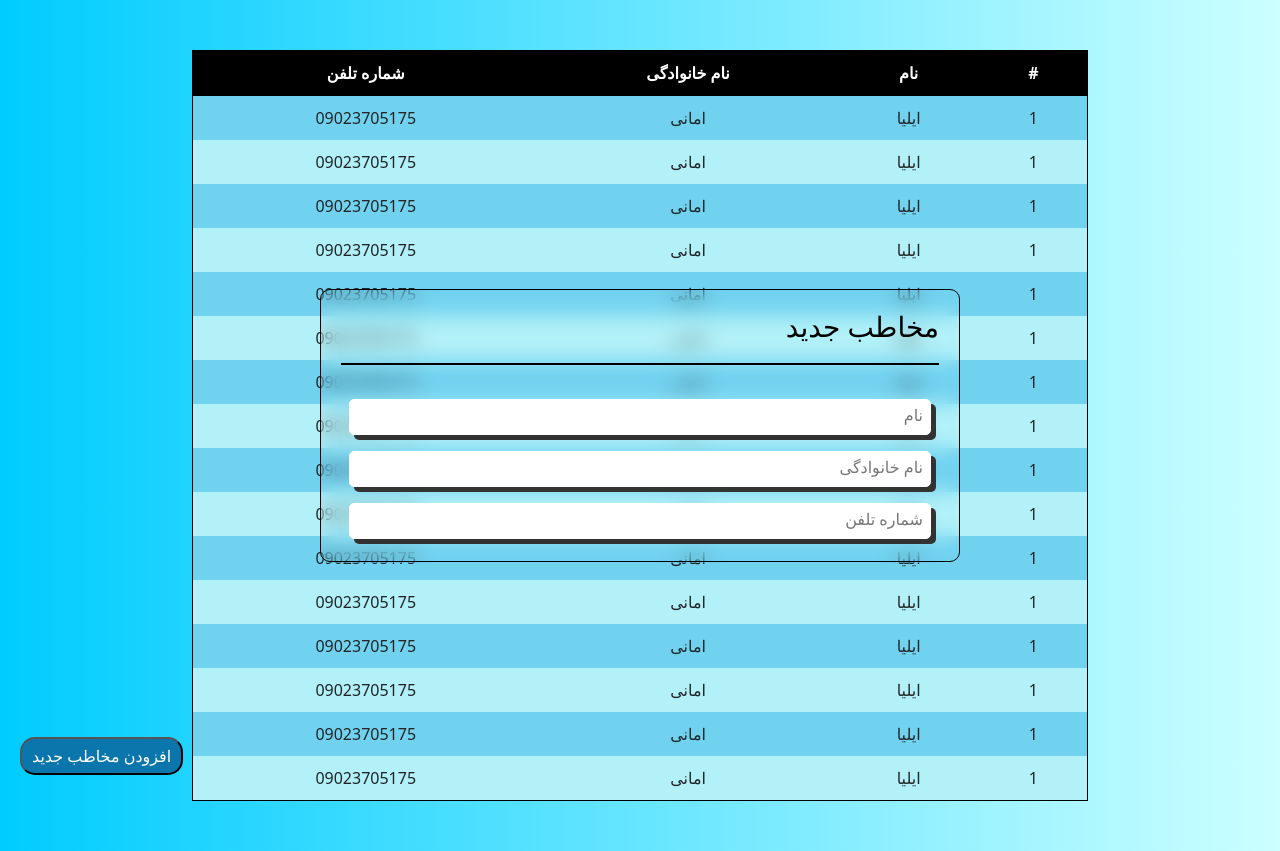
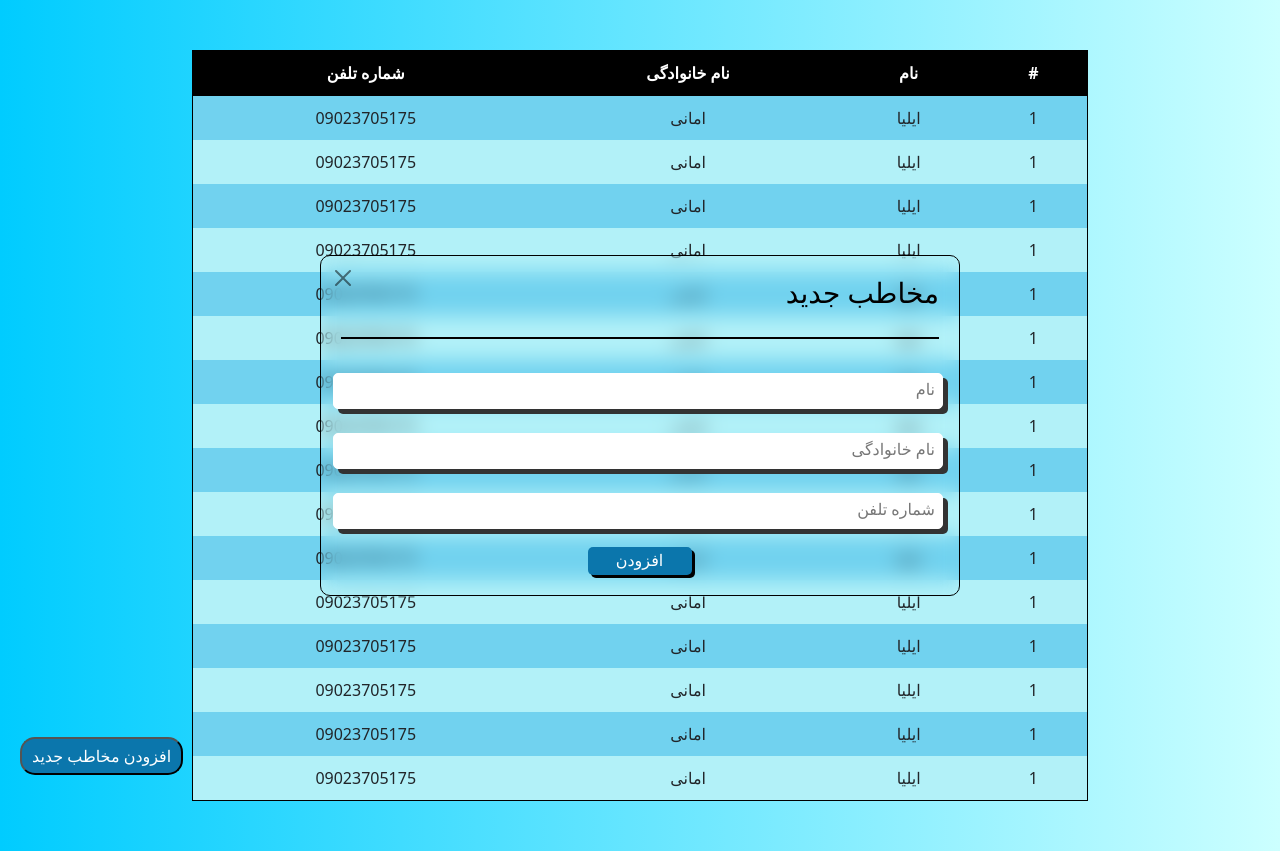
Before and after one commit to iliyawxe/numberphone, a plain HTML site: page index.html in a window 1280 px wide. Drawn offline with Linux system fonts and the light colour scheme.

Commit message:
html css

```diff
--- a/index.html
+++ b/index.html
@@ -8,7 +8,7 @@
     <link rel="stylesheet" href="style.css">
 </head>
 <body>
-    <div class="box1">
+    <div id="box1" class="box1">
         <table>
             <thead>
                 <tr>
@@ -269,10 +269,12 @@
             </tbody>
         </table>
     </div>
-    <div class="box2">
-        <h3>مخاطب جدید</h3>
+    <div id="box2" class="box2">
+        <h3 class="d-inline-block">مخاطب جدید</h3>
+        <button type="button" class="btn-close" aria-label="Close"></button>
         <div class="line"></div>
-        <div class="form-group me-3 mb-3">
+        <form class="row row-cols-1 add-form" action="">
+             <div class="form-group col ps-0 mb-4">
                 <input
                     type="text"
                     id="firstname"
@@ -286,7 +288,7 @@
                     >نام</label
                 >
             </div>
-        <div class="form-group me-3 mb-3">
+            <div class="form-group col ps-0 mb-4">
                 <input
                     name="lastname"
                     id="lastname"
@@ -300,7 +302,7 @@
                     >نام خانوادگی</label
                 >
             </div>
-        <div class="form-group me-3 mb-3">
+            <div class="form-group col ps-0 mb-4">
                 <input
                     name="phonenumber"
                     id="phonenumber"
@@ -314,8 +316,10 @@
                     >شماره تلفن</label
                 >
             </div>
+            <button class="mybtn col-lg-2 justify-self-center" type="submit">افزودن</button>
+        </form>
     </div>
-    <button class="add-person">افزودن مخاطب جدید</button>
+    <button id="add-person-btn" class="add-person">افزودن مخاطب جدید</button>
     <script src="script.js"></script>
 </body>
 </html>
--- a/script.js
+++ b/script.js
@@ -0,0 +1,2 @@
+const box2 = document.getElementById("box2");
+const addPersonBtn = document.getElementById("add-person-btn")
--- a/style.css
+++ b/style.css
@@ -41,7 +41,7 @@ tbody tr:nth-child(even){
     background-color: rgb(178, 241, 248);
 }
 tr:hover{
-    background-color: #999 !important;
+    background-color: #71a6bd !important;
     color:#fff;
 }
 .add-person{
@@ -99,20 +99,52 @@ input{
     transition: 0.08s ease all;
     z-index: 1;
 }
+input:focus{
+    background-color: #c2e2ef;
+}
+input:valid{
+    background-color: #c2e2ef;
+}
 input:focus + .mylabel,
 input:not(:placeholder-shown) + .mylabel {
-    top: 3px;
+    top: 0px;
     right: 20px;
-    font-size: 12px;
-    color: #fff;
+    font-size: 10px;
+    border: 1px solid #fff;
+    border-bottom: none;
+    color: #000;
     border-radius: 4px;
-    background-color: #121214;
+    border-bottom-left-radius: 0;
+    border-bottom-right-radius: 0;
+    background-color: #c2e2ef;
+}
+input:focus + .mylabel{
+    border: 2px solid #000;
+    border-bottom: none;
 }
 input:hover{
     padding-right: 10px;
-    background-color: #c2e2ef;
+    background-color:  #ddd;
 }
 input:hover:not(:focus):placeholder-shown + .mylabel {
-    background-color: #c2e2ef;
+    background-color:  #ddd;
     padding-right: 10px;
 }
+input:valid:hover + .mylabel{
+    background-color: #ddd;
+}
+.mybtn{
+    margin:0 auto;
+    margin-top: 8px;
+    border: none;
+    padding: 1px 11px 3px 10px;
+    color: #fff;
+    background-color: #0b76ac;
+    border-radius: 5px;
+    box-shadow: 3px 3px #000;
+}
+.btn-close{
+    position: absolute;
+    left: 10px;
+    top: 10px;
+}
```
Lines whose indentation alone changed are shown as unchanged.
